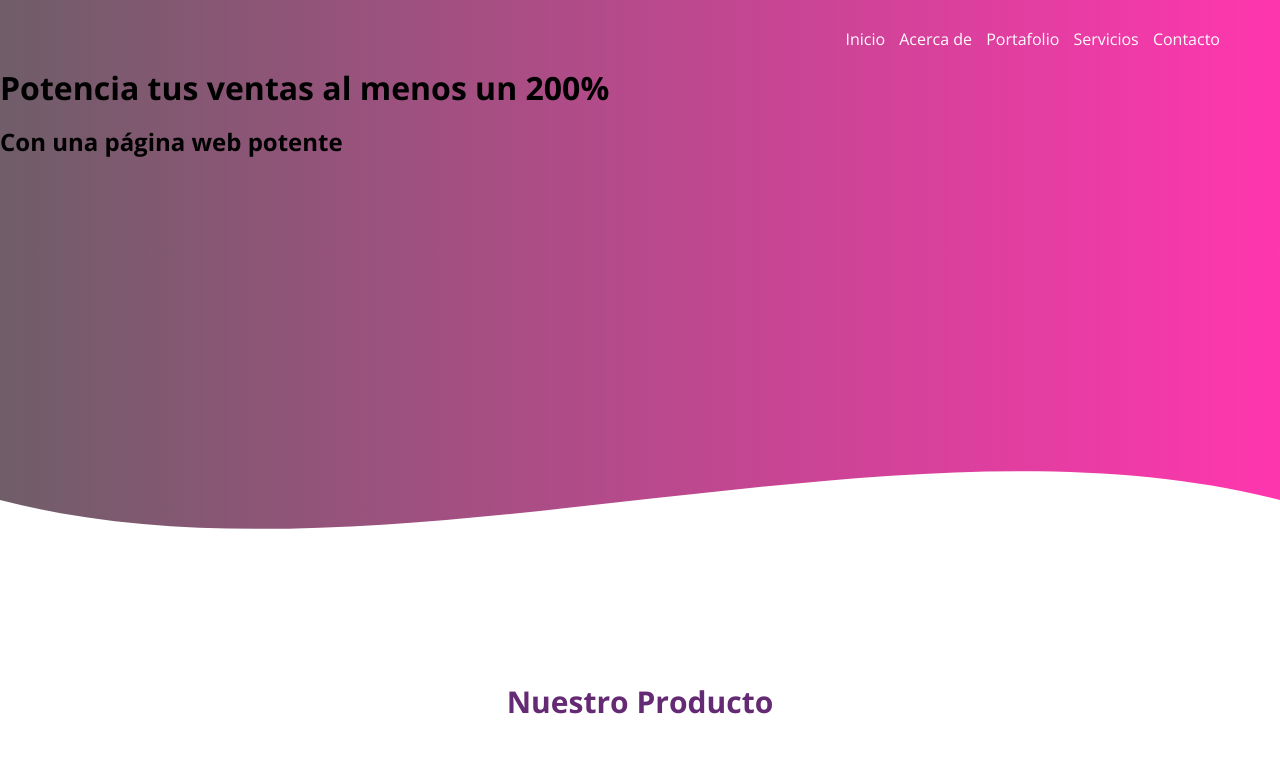
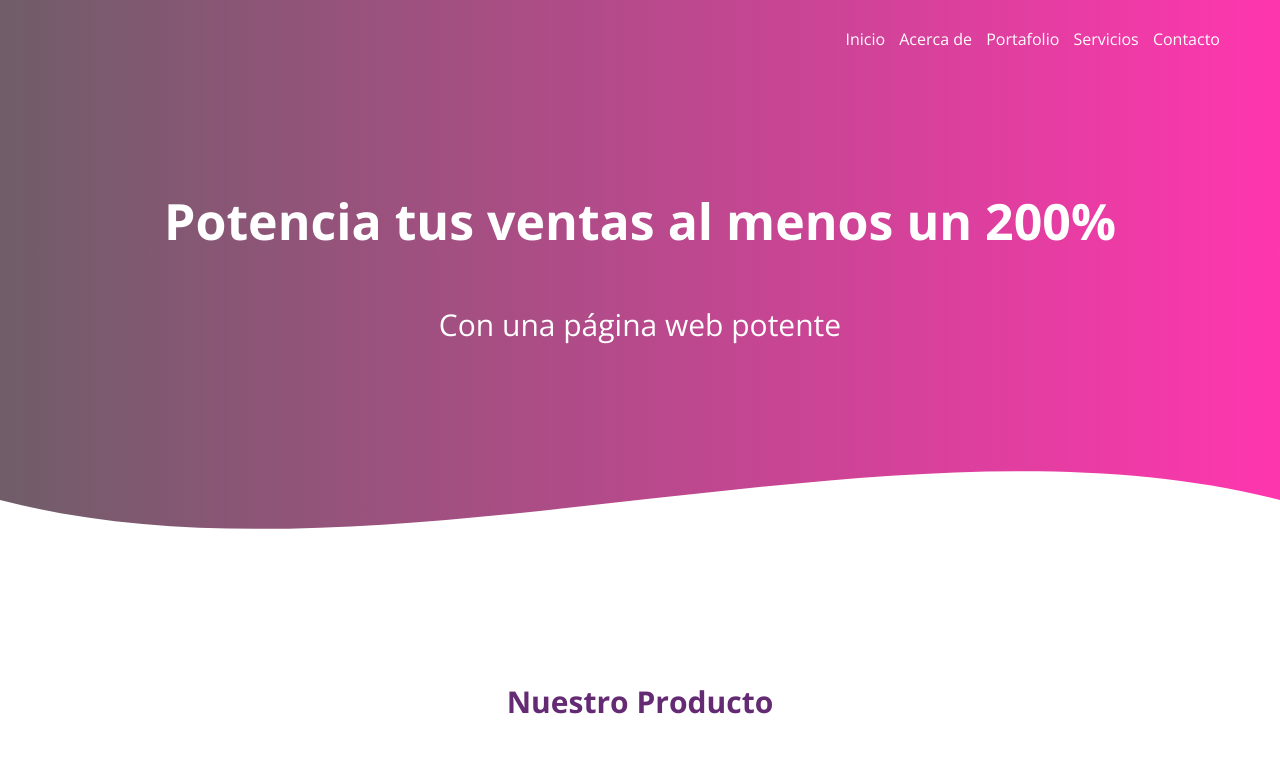
Before and after one commit to strujilloor/Web-Page-with-CSS, a website: page index.html in a window 1280 px wide. Shown: the top 777 px of the page. Drawn offline with nearby package versions, Linux system fonts and the light colour scheme.

Commit message:
Header: header texts

```diff
--- a/css/style.css
+++ b/css/style.css
@@ -51,6 +51,7 @@ nav {
   padding: 30px 50px 0px 0px;
 }
 
+/* > hijo directo */
 nav > a {
   color: white;
   font-weight: 300;
@@ -61,6 +62,27 @@ nav > a:hover {
   text-decoration: underline;
 }
 
+header .header-texts {
+  width: 100%;
+  height: 430px;
+  display: flex;
+  flex-direction: column;
+  align-items: center;
+  justify-content: center;
+
+  text-align: center;
+}
+/* puede ser hijo, nieto, lo que sea mientras este dentro de header-texts  */
+.header-texts h1 {
+  color: white;
+  font-size: 50px;
+}
+.header-texts h2 {
+  color: white;
+  font-size: 30px;
+  font-weight: 300;
+}
+
 .wave {
   position: absolute;
   bottom: 0px;
```
